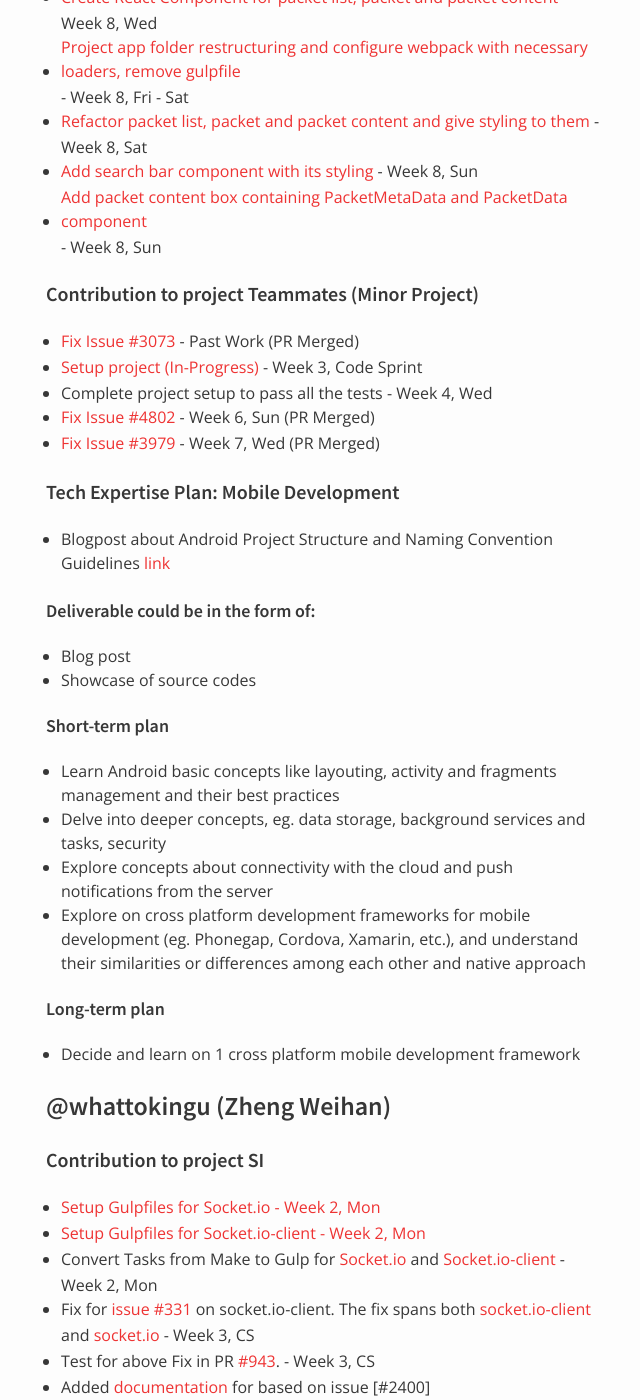
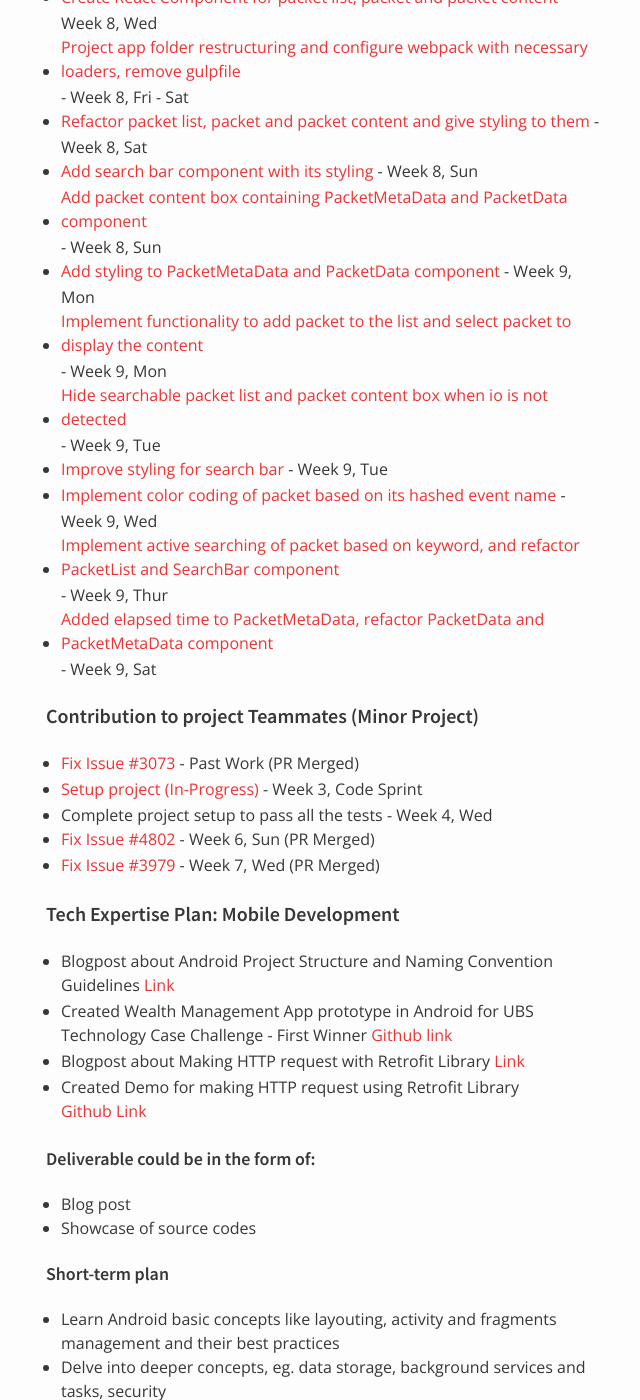
Before and after one commit to nus-oss/cs3281-AY1516S2-website, a Jekyll site: the page built from teams/socketio.md, in a window 1280 px wide and 1400 px high, scrolled down 9209 px. Shown: the whole window, without its empty margins (324-964 px from the left). Built offline with Jekyll 4.4.1, drawn with Linux system fonts in a browser that asks for light colours.

Commit message:
Add contribs for major project and tech expertise @mikelimantara

```diff
--- a/teams/socketio.md
+++ b/teams/socketio.md
@@ -270,6 +270,13 @@ Notes:
 * [Refactor packet list, packet and packet content and give styling to them](https://github.com/nus-fboa2016-si/socketio-devtool/commit/08ce93caeca5bb5e8ad671f49de6680dd4be2ac6) - Week 8, Sat
 * [Add search bar component with its styling](https://github.com/nus-fboa2016-si/socketio-devtool/commit/22ed094607c818523282c2ff5f9e4a2b2ab8faeb) - Week 8, Sun
 * [Add packet content box containing PacketMetaData and PacketData component](https://github.com/nus-fboa2016-si/socketio-devtool/commit/d028be47a636f30d0feed07578032dae04053cab) - Week 8, Sun
+* [Add styling to PacketMetaData and PacketData component](https://github.com/nus-fboa2016-si/socketio-devtool/commit/c9380f80161036288c14b645712afb3ba08795ee) - Week 9, Mon
+* [Implement functionality to add packet to the list and select packet to display the content](https://github.com/nus-fboa2016-si/socketio-devtool/commit/2f546323a69dc556ef6369bc925461139085ba18) - Week 9, Mon
+* [Hide searchable packet list and packet content box when io is not detected](https://github.com/nus-fboa2016-si/socketio-devtool/commit/32ea6dbcd3b48f0083269c5ab3b303f92702b3ec) - Week 9, Tue
+* [Improve styling for search bar](https://github.com/nus-fboa2016-si/socketio-devtool/commit/383634b5a7be773fd41073c4f776be9cfbd5132f) - Week 9, Tue
+* [Implement color coding of packet based on its hashed event name](https://github.com/nus-fboa2016-si/socketio-devtool/commit/b7ea28d736d3335e93b3b22d1993b8be5af3d440) - Week 9, Wed
+* [Implement active searching of packet based on keyword, and refactor PacketList and SearchBar component](https://github.com/nus-fboa2016-si/socketio-devtool/commit/b696707c9d582e5d395e2f3347eb3450eafc74bf) - Week 9, Thur
+* [Added elapsed time to PacketMetaData, refactor PacketData and PacketMetaData component](https://github.com/nus-fboa2016-si/socketio-devtool/commit/e7683f6673929cccbedbab333ab88cad29848ee0) - Week 9, Sat
 
 #### Contribution to project Teammates (Minor Project)
 * [Fix Issue #3073](https://github.com/TEAMMATES/teammates/pull/3088) - Past Work (PR Merged)
@@ -279,7 +286,10 @@ Notes:
 * [Fix Issue #3979](https://github.com/TEAMMATES/teammates/pull/4866) - Week 7, Wed (PR Merged)
 
 #### Tech Expertise Plan: Mobile Development
-* Blogpost about Android Project Structure and Naming Convention Guidelines [link](https://medium.com/@mikelimantara/overview-of-android-project-structure-and-naming-conventions-b08f6d0b7291#.z58j2vliw)
+* Blogpost about Android Project Structure and Naming Convention Guidelines [Link](https://medium.com/@mikelimantara/overview-of-android-project-structure-and-naming-conventions-b08f6d0b7291#.z58j2vliw)
+* Created Wealth Management App prototype in Android for UBS Technology Case Challenge - First Winner [Github link](https://github.com/mikelimantara/UBSTechChallenge2015)
+* Blogpost about Making HTTP request with Retrofit Library [Link](https://medium.com/@mikelimantara/making-http-requests-in-android-with-retrofit-library-5829b4f22311#.u0x5n4voa)
+* Created Demo for making HTTP request using Retrofit Library [Github Link](https://github.com/mikelimantara/retrofit-demo)
 
 ##### Deliverable could be in the form of:
 * Blog post
```
